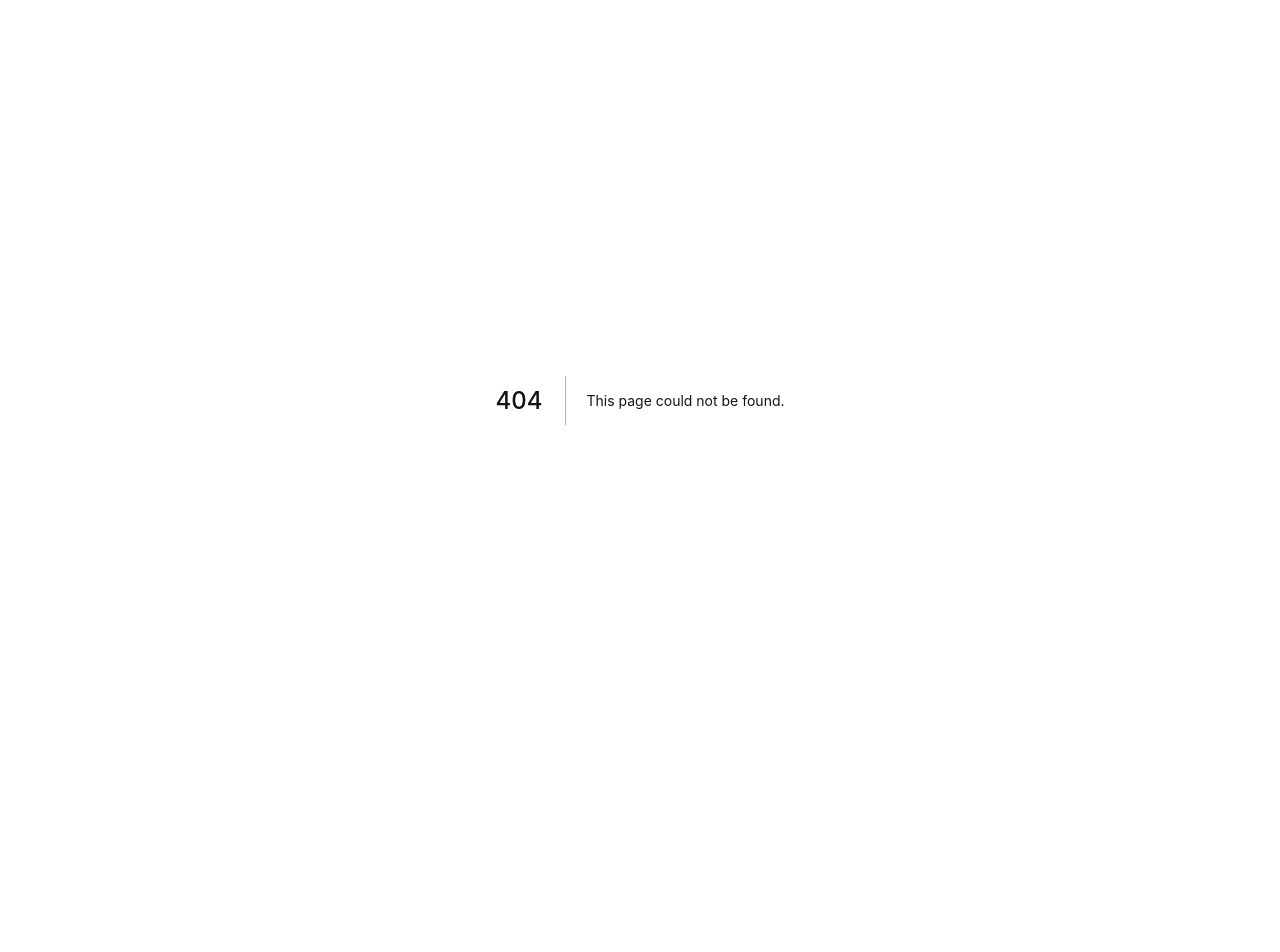
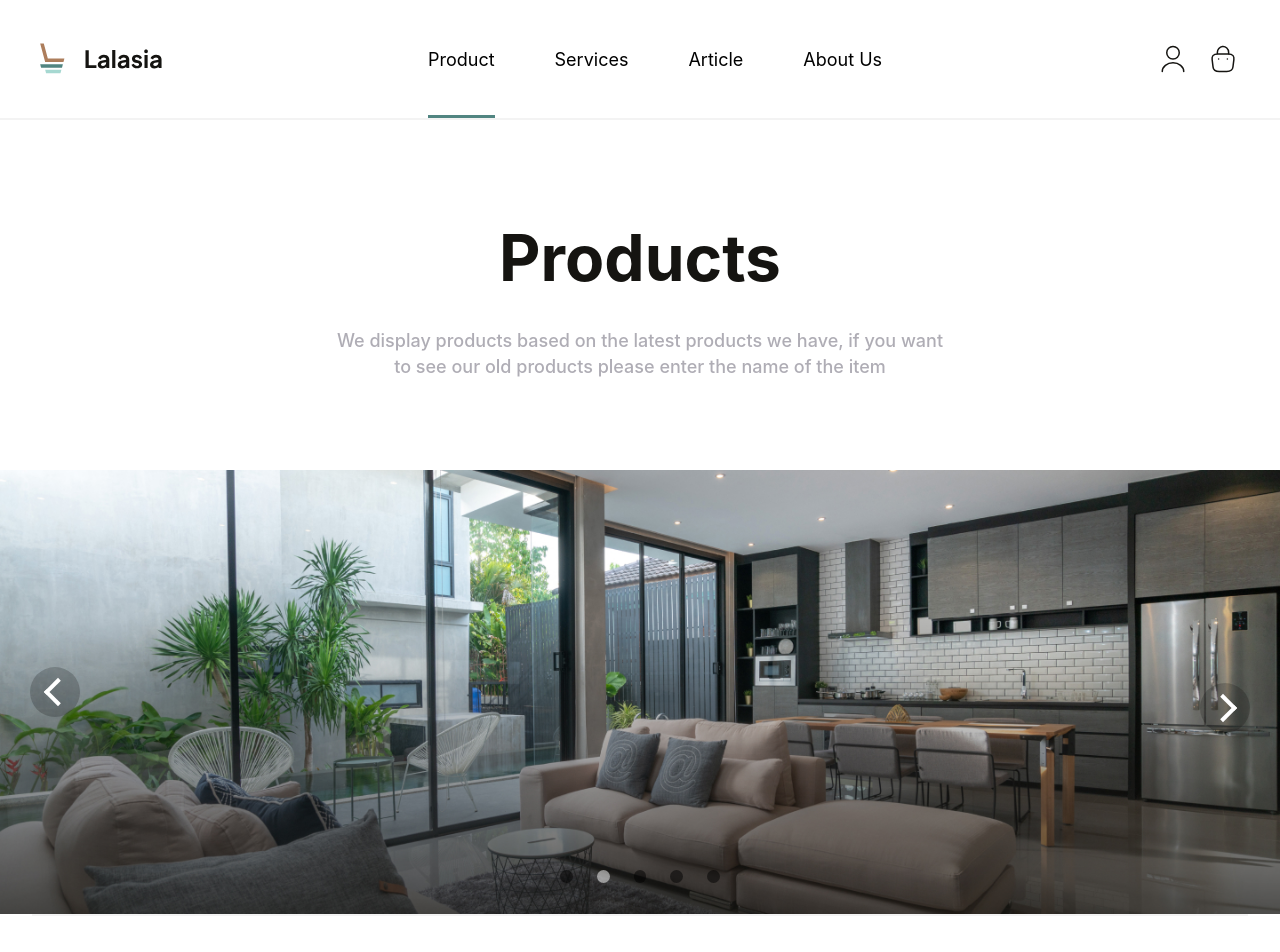
Before and after one commit to allen760128/side-project-furniture, a Next.js app: page /products in a window 1280 px wide. Before the commit this address had no page. Shown: the top 952 px of the page. Before the commit the page ends 800 px from the top, so only its background shows below. Built offline with nearby package versions, Linux system fonts and the light colour scheme.

Commit message:
20220731 update products-banner

```diff
--- a/components/carousell.js
+++ b/components/carousell.js
@@ -5,11 +5,11 @@ import React, { useState, useEffect, useRef } from 'react';
 const Carousell = (props) => {
     // const pic = props.PICDATA;
     const pic =
-        [{ id: 1, title: 'pic1', link: 'assets/index_articles_pic1.jpg' },
-        { id: 2, title: 'pic2', link: 'assets/index_articles_pic2.jpg' },
-        { id: 3, title: 'pic3', link: 'assets/index_articles_pic3.jpg' },
-        { id: 4, title: 'pic4', link: 'assets/index_articles_pic4.jpg' },
-        { id: 5, title: 'pic5', link: 'assets/index_articles_pic1.jpg' },
+        [{ id: 1, title: 'pic1', link: 'assets/products_banner_pic1.jpg' },
+        { id: 2, title: 'pic2', link: 'assets/products_banner_pic1.jpg' },
+        { id: 3, title: 'pic3', link: 'assets/products_banner_pic1.jpg' },
+        { id: 4, title: 'pic4', link: 'assets/products_banner_pic1.jpg' },
+        { id: 5, title: 'pic5', link: 'assets/products_banner_pic1.jpg' },
         ];
 
     const [navLSwitch, setLNav] = useState(false);
@@ -81,7 +81,7 @@ const Carousell = (props) => {
                         width: `${picLength}00%`,
                         position: 'absolute',
                         left: `${switchCarousell}%`,
-                        transition: '0.3s all ease-in-out'
+                        transition: '0.5s all ease-in-out'
                     }}>
                         {
                             pic.map(picData => (
@@ -127,155 +127,6 @@ const Carousell = (props) => {
 }
 
 
-
-
-
-
-
-
-
-// const Carousell = (props) => {
-//     // const pic = props.PICDATA;
-//     const pic =
-//         [{ id: 1, title: 'pic1', link: 'img/banner1.jpg' },
-//         { id: 2, title: 'pic2', link: 'img/banner2.jpg' },
-//         { id: 3, title: 'pic3', link: 'img/banner3.jpg' },
-//         { id: 4, title: 'pic4', link: 'img/banner4.jpg' },
-//         { id: 5, title: 'pic5', link: 'img/banner5.jpg' },
-//         ];
-//     const [picSwitch, setPic] = useState(pic);
-
-//     const [navLSwitch, setLNav] = useState(false);
-//     const [navRSwitch, setRNav] = useState(false);
-
-//     const leftArrow = useRef();
-//     const rightArrow = useRef();
-//     const picLength = picSwitch.length;
-//     const [switchCarousell, setCarousell] = useState(0);
-//     useEffect(() => {
-//         leftArrow.current.style.transform = "rotate(-45deg)";
-//         rightArrow.current.style.transform = "rotate(45deg)";
-//     }, []);
-
-
-//     const handleLeft = () => {
-//         if (switchCarousell >= 0) {
-//             setCarousell(-(picLength - 1) * 100);
-//         } else {
-//             setCarousell(c => c + 100);
-//         }
-//     };
-//     let newArr = [...picSwitch];
-
-
-//     const [payload, setPayload] = useState(0);
-//     console.log(picSwitch);
-//     const handleRight = () => {
-//         setCarousell(c => c - 100);
-
-//         setPayload(c => c + 1)
-//         // let newpic = newArr.shift(picSwitch);
-//         let filanPic = newArr.push(picSwitch[payload]);
-//         setPic(newArr);
-
-
-//     };
-
-
-//     const handleLMouseenter = () => {
-//         setLNav(true);
-//     }
-//     const handleLMouseleave = () => {
-//         setLNav(false);
-//     }
-//     const navLClass = navLSwitch ? style.leftNavHover : style.leftNav;
-//     const handleRMouseenter = () => {
-//         setRNav(true);
-//     }
-//     const handleRMouseleave = () => {
-//         setRNav(false);
-//     }
-//     const handleDotnav = (picId) => {
-//         setCarousell(-(picId - 1) * 100);
-//     }
-//     const navRClass = navRSwitch ? style.rightNavHover : style.rightNav;
-
-//     const dotdisplay = props.dotDisplay || 'block';
-
-//     console.log(switchCarousell)
-//     return (
-//         <div style={style.container}>
-//             <div style={style.wrap}>
-//                 <div style={style.carousellWrap}>
-//                     <ul style={{
-//                         flex: 1,
-//                         display: 'flex',
-//                         width: `${picLength}00%`,
-//                         position: 'absolute',
-//                         left: `${switchCarousell}%`,
-//                         transition: '0.3s all ease-in-out'
-//                     }}>
-//                         {
-//                             picSwitch.map(picData => (
-//                                 <li style={style.carousellLi} key={picData.id}>
-//                                     <img style={style.pic} src={picData.link} alt={picData.title} />
-//                                 </li>
-//                             ))
-//                         }
-//                     </ul>
-//                 </div>
-//                 <div style={navLClass} onMouseLeave={() => { handleLMouseleave() }} onMouseEnter={() => { handleLMouseenter() }} onClick={() => { handleLeft() }}>
-//                     <div style={style.arrowLeft} ref={leftArrow}></div>
-//                 </div>
-//                 <div style={navRClass} onMouseLeave={() => { handleRMouseleave() }} onMouseEnter={() => { handleRMouseenter() }} onClick={() => { handleRight() }}>
-//                     <div style={style.arrowRight} ref={rightArrow}></div>
-//                 </div>
-//                 <div style={{
-//                     position: 'absolute',
-//                     width: '160px',
-//                     height: '30px',
-//                     left: '0',
-//                     right: '0',
-//                     top: '90%',
-//                     bottom: '0',
-//                     margin: '0 auto',
-//                     display: dotdisplay,
-//                 }}>
-//                     <ul style={style.dotUl}>
-//                         {
-//                             pic.map(picData => (
-//                                 picData.id === -(switchCarousell / 100) + 1 ?
-//                                     <li key={picData.id} style={style.dotLiActive} onClick={() => { handleDotnav(picData.id) }}></li>
-//                                     :
-//                                     <li key={picData.id} style={style.dotLiInActive} onClick={() => { handleDotnav(picData.id) }}></li>
-//                             ))
-//                         }
-
-//                     </ul>
-//                 </div>
-//             </div>
-//         </div>
-//     )
-// }
-
-
-
-
-
-
-
-
-
-
-
-
-
-
-
-
-
-
-
 const style = {
     container: {
         flex: 1,
@@ -284,7 +135,7 @@ const style = {
     wrap: {
         position: 'relative',
         // height: '700px'
-        paddingBottom: '52%'
+        paddingBottom: '34.7%'
     },
     leftNav: {
         position: 'absolute',
@@ -292,7 +143,10 @@ const style = {
         height: '50px',
         backgroundColor: 'rgba(0,0,0,0.2)',
         borderRadius: '50px',
-        top: '48%',
+        // top: '48%',
+        top: 0,
+        bottom: 0,
+        margin: 'auto',
         left: '30px',
         display: 'flex',
         alignItems: 'center',
@@ -306,7 +160,10 @@ const style = {
         height: '50px',
         backgroundColor: 'rgba(0,0,0,0.5)',
         borderRadius: '50px',
-        top: '48%',
+        // top: '48%',
+        top: 0,
+        bottom: 0,
+        margin: 'auto',
         left: '30px',
         display: 'flex',
         alignItems: 'center',
@@ -384,22 +241,23 @@ const style = {
     // },
     dotUl: {
         display: 'flex',
-        justifyContent: 'space-between',
+        justifyContent: 'center',
+        gap: '1.5rem'
     },
     dotLiActive: {
+        width: '13px',
+        height: '13px',
+        borderRadius: '50px',
+        backgroundColor: 'rgba(255,255,255,0.5)',
+        cursor: 'pointer'
+    },
+    dotLiInActive: {
         width: '13px',
         height: '13px',
         borderRadius: '50px',
         backgroundColor: 'rgba(0,0,0,0.5)',
         cursor: 'pointer'
     },
-    dotLiInActive: {
-        width: '13px',
-        height: '13px',
-        borderRadius: '50px',
-        backgroundColor: 'rgba(0,0,0,0.2)',
-        cursor: 'pointer'
-    },
 }
 
 export default Carousell;
--- a/components/footer.js
+++ b/components/footer.js
@@ -81,7 +81,7 @@ const footer = () => {
                                 </li>
                                 <li>
                                     <Link href='/#'>
-                                        <a>Instagram</a>
+                                        <a>Twitter</a>
                                     </Link>
                                 </li>
                             </ul>
--- a/components/nav.js
+++ b/components/nav.js
@@ -2,7 +2,7 @@ import React, { useState, useEffect } from 'react';
 import style from './nav.module.css';
 import Link from 'next/link';
 
-const nav = () => {
+const nav = ({ product }) => {
     const [rwd, setRwd] = useState(false);
 
     const handleRwdMenu = () => {
@@ -24,13 +24,18 @@ const nav = () => {
             <div className={style.navWrap}>
                 <div className={style.inner}>
                     <div className={style.logo}>
-                        <span style={{ backgroundImage: 'url(/assets/nav_logo.svg)' }}></span>
+                        <Link href='/'>
+                            <a>
+                                <span style={{ backgroundImage: 'url(/assets/nav_logo.svg)' }}></span>
+
+                            </a>
+                        </Link>
                     </div>
                     <div className={style.list}>
                         <ul className={style.listUl}>
                             <li>
-                                <Link href="">
-                                    <a>Product</a>
+                                <Link href="/products">
+                                    <a style={{ borderBottom: `3px solid ${product}` }}>Product</a>
                                 </Link>
                             </li>
                             <li>
--- a/components/nav.module.css
+++ b/components/nav.module.css
@@ -14,17 +14,17 @@
 }
 
 .nav .navWrap .inner {
-    height: 50px;
+    height: 120px;
     width: 100%;
     display: flex;
     justify-content: space-between;
 }
 
 
-.nav .navWrap .inner .logo>span {
+.nav .navWrap .inner .logo a>span {
     display: block;
     width: 130px;
-    height: 50px;
+    height: 120px;
     background-repeat: no-repeat;
     background-size: auto;
     background-position: center;
@@ -45,7 +45,11 @@
 .nav .navWrap .inner .list .listUl>li>a {
     font-size: 18px;
     font-weight: 400;
+    display: block;
+    line-height: 120px;
     transition: 0.3s all ease-in-out;
+    height: 118px;
+    /* border-bottom: 2px solid #518581; */
 }
 
 .nav .navWrap .inner .list .listUl>li>a:hover {
@@ -59,7 +63,7 @@
 .nav .navWrap .inner .user>a>span {
     display: block;
     width: 50px;
-    height: 50px;
+    height: 120px;
     background-repeat: no-repeat;
     background-size: auto;
     background-position: center;
@@ -99,7 +103,7 @@
     }
 
 
-    .nav .navWrap .inner .logo>span {
+    .nav .navWrap .inner .logo a>span {
         width: 130px;
         height: 40px;
     }
--- a/package.json
+++ b/package.json
@@ -15,6 +15,7 @@
     "next": "12.2.3",
     "react": "18.2.0",
     "react-dom": "18.2.0",
+    "styled-components": "^5.3.5",
     "swiper": "^8.3.1"
   },
   "devDependencies": {
--- /dev/null
+++ b/pages/products.js
@@ -0,0 +1,26 @@
+import React from 'react';
+import style from '../styles/products.module.css';
+import Head from '../components/head';
+import Nav from '../components/nav';
+import Footer from '../components/footer';
+import Link from 'next/link';
+import Carousell from '../components/carousell'
+
+const products = () => {
+    return (
+        <div>
+            <Nav product={'#518581'}></Nav>
+            <div className={`${style.banner} `}>
+                <div className={style.title}>
+                    <h1>Products</h1>
+                    <p>We display products based on the latest products we have, if you want<br />to see our old products please enter the name of the item</p>
+                </div>
+                <Carousell />
+            </div>
+            <Footer></Footer>
+        </div>
+    )
+}
+
+
+export default products;
--- /dev/null
+++ b/styles/products.module.css
@@ -0,0 +1,15 @@
+.wrap {
+    max-width: 1400px;
+    margin: 0 auto;
+    padding: 0 2rem;
+}
+
+.banner .title {
+    width: 100%;
+    text-align: center;
+    padding: 100px 0 90px 0;
+}
+
+.banner .title>h1 {
+    padding-bottom: 2rem;
+}
```
Also changed, not shown: public/assets/products_banner_pic1.jpg (added), 1 other file (tests, documents, lock files or other folders).
